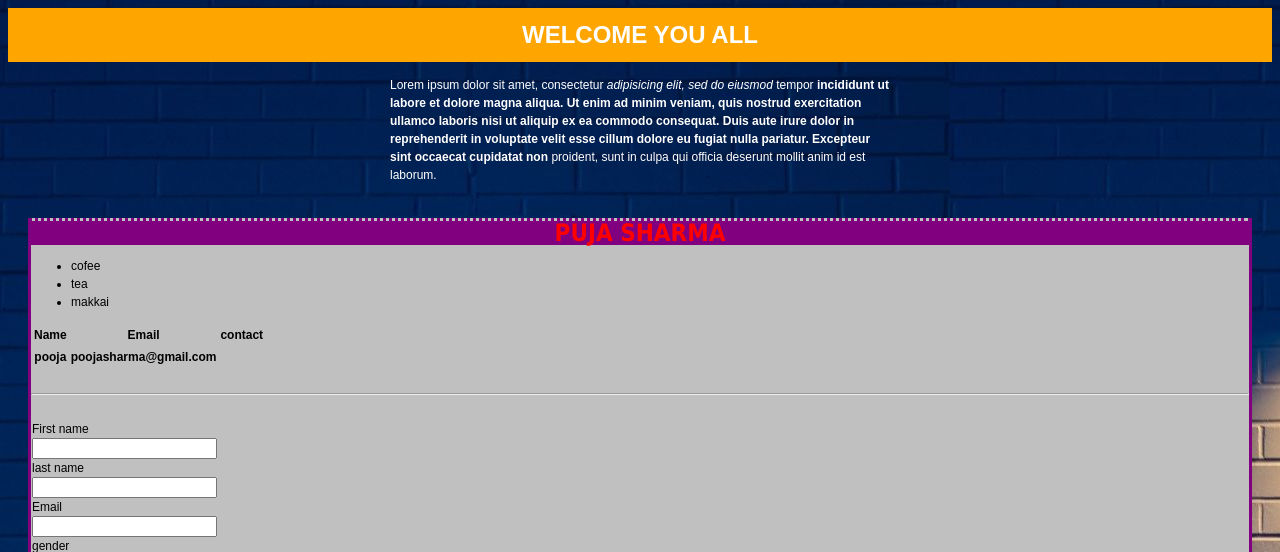
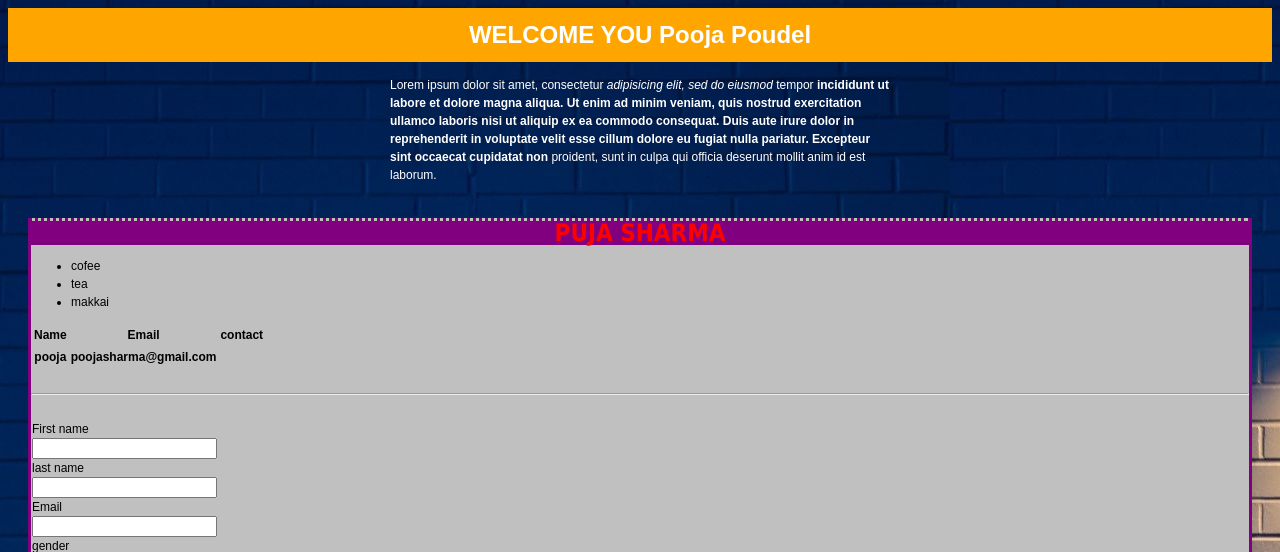
Before and after one commit to pujasharma00/scratch-html-css, a plain HTML site: page index.html in a window 1280 px wide. Shown: the top 552 px of the page. Drawn offline with Linux system fonts and the light colour scheme.

Commit message:
Name changed

```diff
--- a/index.html
+++ b/index.html
@@ -11,7 +11,7 @@
 
 <!-- Heading -->
 <div class="top">
-<h1>WELCOME YOU ALL </h1></div>
+<h1>WELCOME YOU Pooja Poudel </h1></div>
 
 <!-- Paragraph-->
 <p>
```
